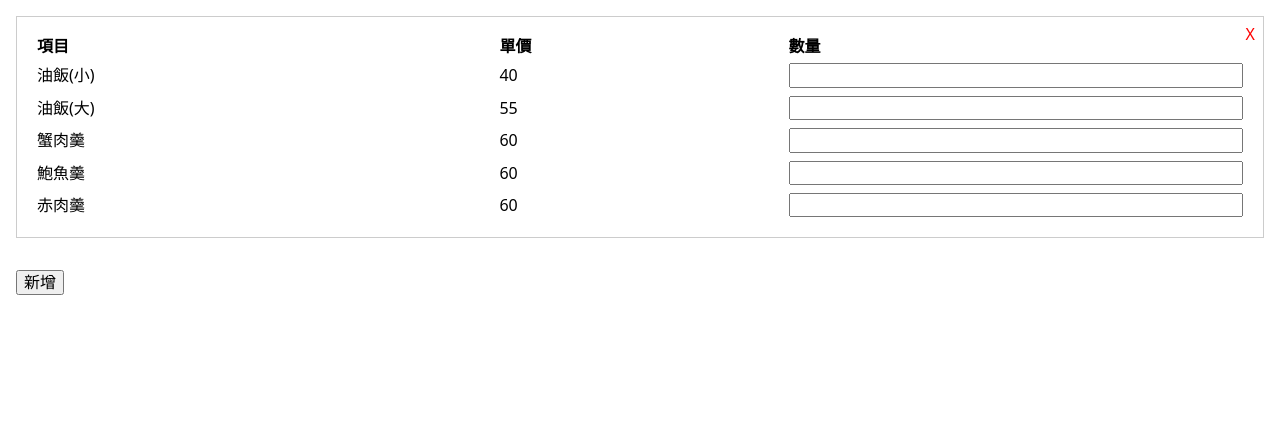
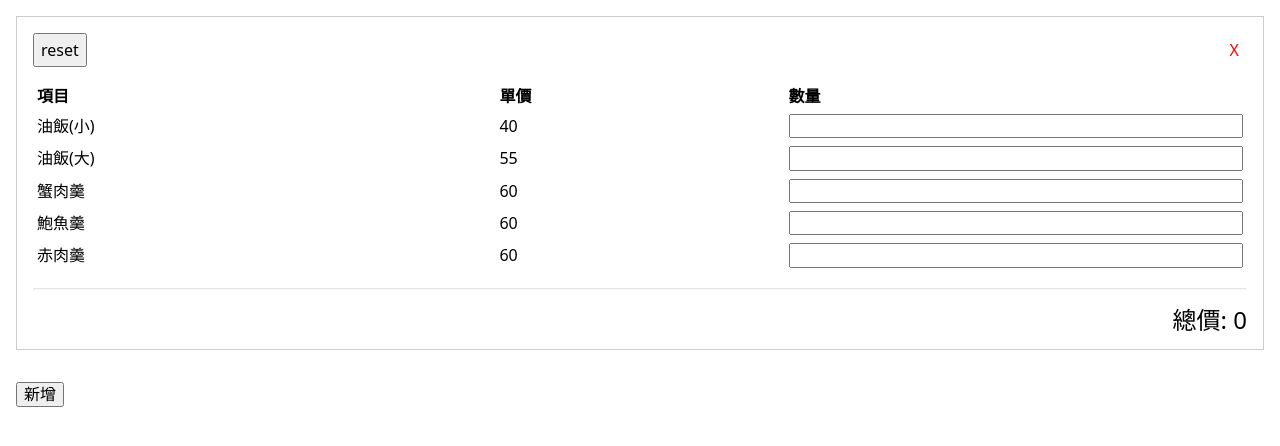
Before and after one commit to lfk29m/OilRice, a Vue app: page / in a window 1280 px wide. Shown: the top 446 px of the page. Built offline with nearby package versions, Linux system fonts and the light colour scheme.

Commit message:
加上總價、reset按鈕

```diff
--- a/src/components/MenuTable.vue
+++ b/src/components/MenuTable.vue
@@ -9,6 +9,21 @@ const appStore = useAppStore()
 
 const menuItem = computed(() => appStore.menus.find((item) => item.id === props.id))
 
+/**
+ * 總價
+ */
+const totalPrice = computed(() => {
+  if (!menuItem.value) return 0
+  return menuItem.value.items.reduce((acc, item) => acc + item.price * (item.count ?? 0), 0)
+})
+
+const reset = () => {
+  if (!menuItem.value) return
+  menuItem.value.items.forEach((item) => {
+    item.count = null
+  })
+}
+
 const removeMenuItem = () => {
   appStore.menus = appStore.menus.filter((item) => item.id !== props.id)
 }
@@ -16,7 +31,10 @@ const removeMenuItem = () => {
 
 <template>
   <section v-if="menuItem" class="menuTable">
-    <div class="menuTable__removeBtn" @click="removeMenuItem">X</div>
+    <div class="menuTable__controller">
+      <button @click="reset">reset</button>
+      <div class="menuTable__removeBtn" @click="removeMenuItem">X</div>
+    </div>
     <table>
       <thead>
         <tr>
@@ -33,6 +51,8 @@ const removeMenuItem = () => {
         </tr>
       </tbody>
     </table>
+    <hr />
+    <div class="totalPrice">總價: {{ totalPrice }}</div>
   </section>
 </template>
 
@@ -42,10 +62,13 @@ const removeMenuItem = () => {
   border: 1px solid #ccc;
   padding: 1rem;
 
+  &__controller {
+    display: flex;
+    justify-content: space-between;
+    margin-bottom: 1rem;
+  }
+
   &__removeBtn {
-    position: absolute;
-    top: 0;
-    right: 0;
     padding: 0.5rem;
     cursor: pointer;
     color: #ff0000;
@@ -78,5 +101,15 @@ const removeMenuItem = () => {
       width: 100%;
     }
   }
+
+  hr {
+    margin: 1rem 0;
+    border-color: #e9e9e93d;
+  }
+
+  .totalPrice {
+    font-size: 1.5rem;
+    text-align: right;
+  }
 }
 </style>
```
